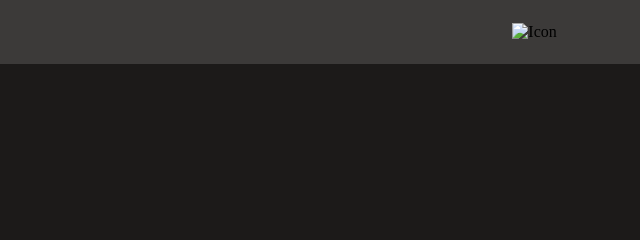
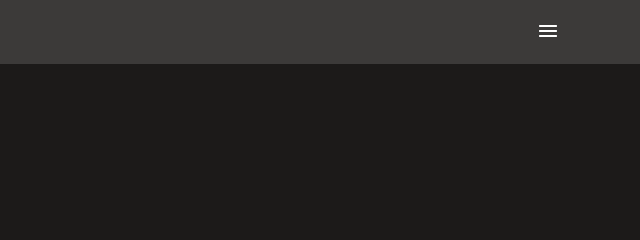
Before and after one commit to ammarAlaliS/Portafolio-Codehand-Solution.github.io, a website: page src/index.html in a window 1280 px wide. Shown: the top 240 px of the page, 640-1280 px from the left. Drawn offline with Linux system fonts and the light colour scheme.

Commit message:
change img url

```diff
--- a/src/index.html
+++ b/src/index.html
@@ -16,7 +16,7 @@
                     <h2>Ammar Ali.</h2>
                 </div>
                 <div class="icon">
-                    <img src="./Union.png" alt="Icon">
+                    <img src="./Img/Union.png" alt="Icon">
                 </div>
             </div>
         </nav>
```
